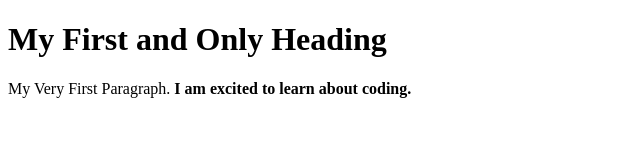
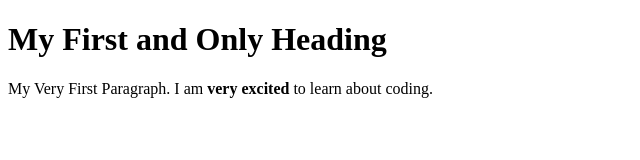
Before and after one commit to Kendyl66/LA458-558, a plain HTML site: page ex1/index.html in a window 1280 px wide. Shown: the whole page, without its empty margins (0-640 px from the left). Drawn offline with Linux system fonts and the light colour scheme.

Commit message:
Update index.html

```diff
--- a/ex1/index.html
+++ b/ex1/index.html
@@ -4,7 +4,8 @@
 
 <h1>My First and Only Heading</h1>
 
-<p>My Very First Paragraph. <strong>I am excited to learn about coding.</strong>
+  <p>My Very First Paragraph.
+    I am <strong> very excited </strong> to learn about coding.
 </p>
 
 </body>
```
